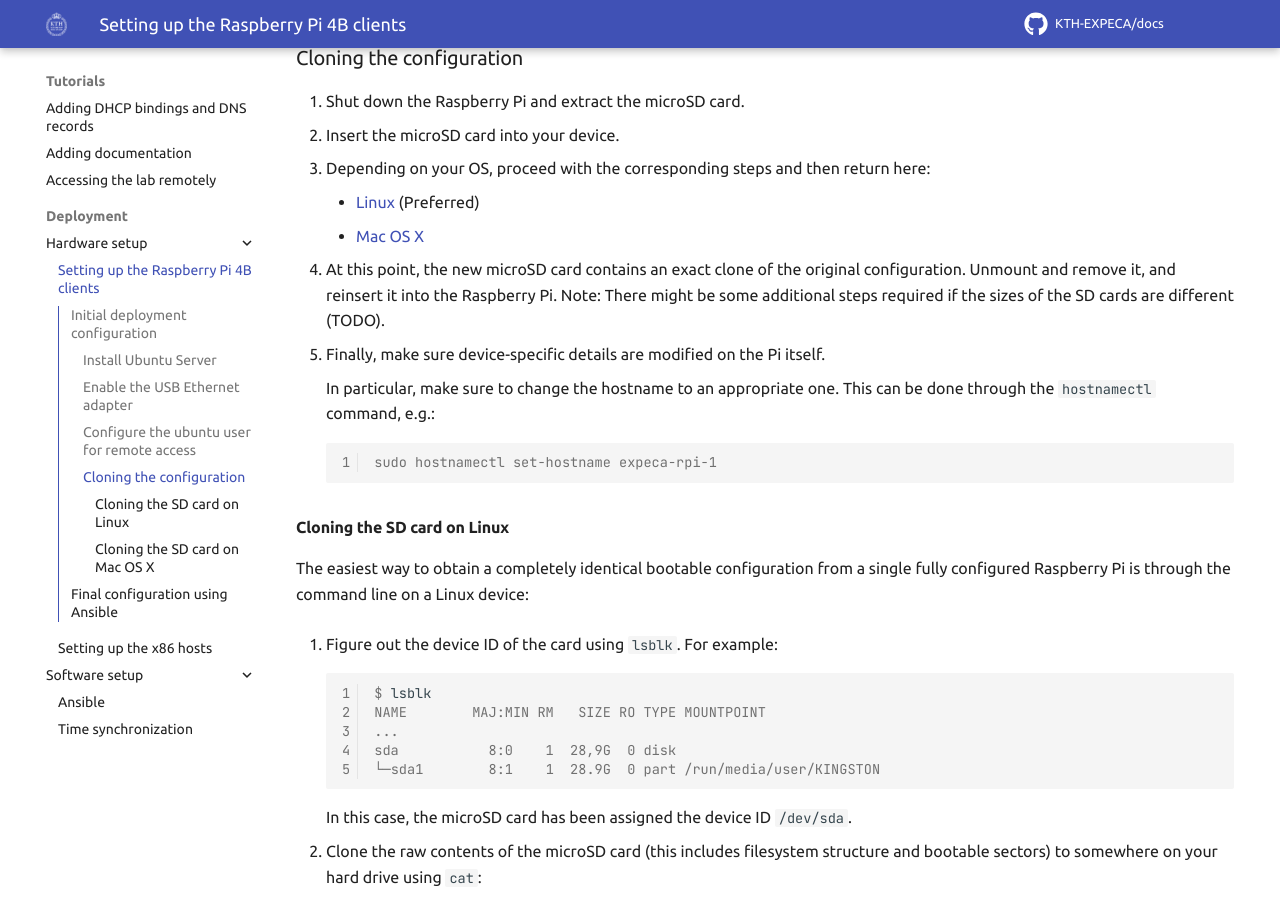
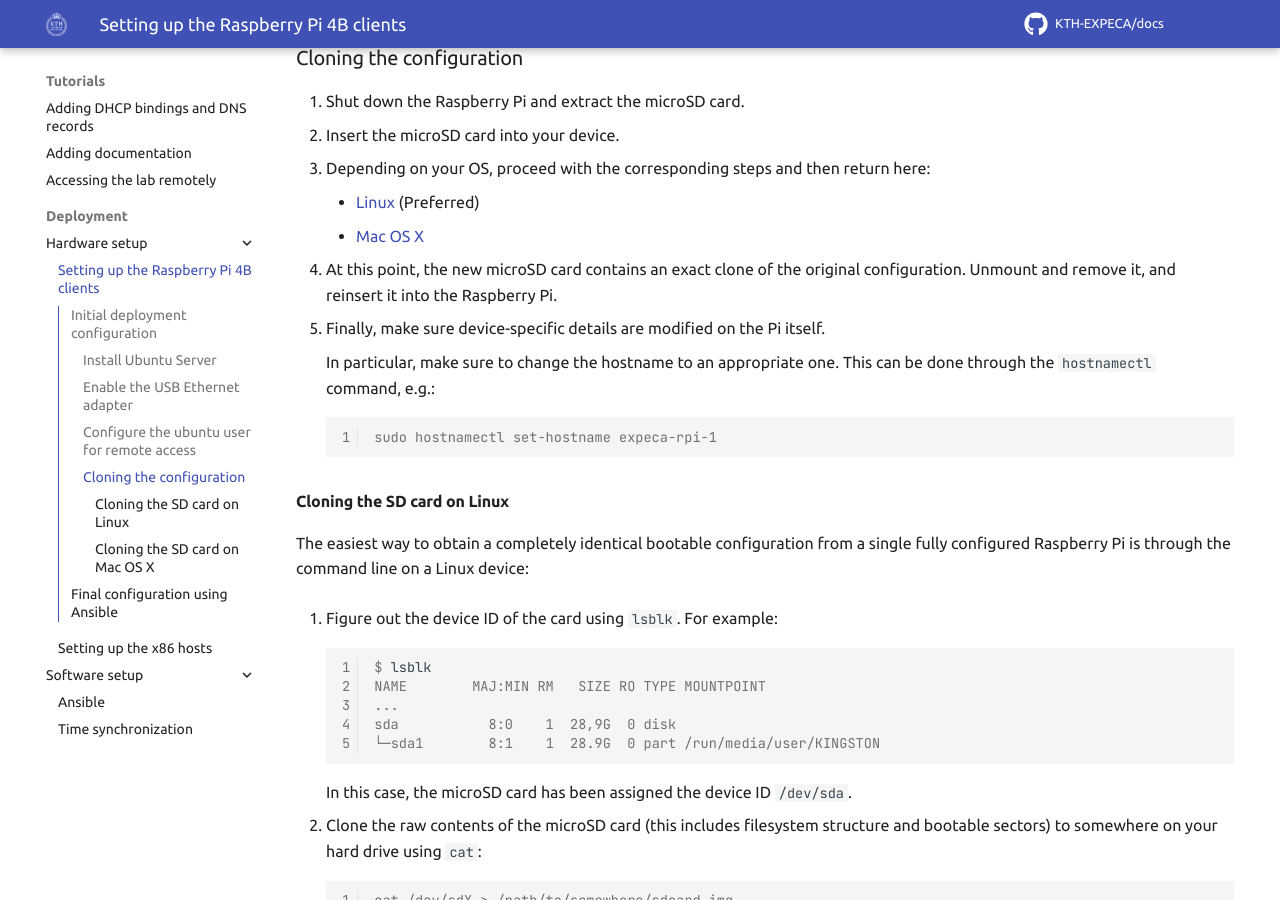
Before and after one commit to KTH-EXPECA/devdocs, an MkDocs documentation site: the page built from docs/tutorials/deployment/hardware_setup/raspberrypis.md, in a window 1280 px wide and 900 px high, scrolled down 1701 px. Built offline with MkDocs 1.6.1 and Material for MkDocs 9.7.7, drawn with Linux system fonts in a browser that asks for light colours; comment, search, counter and statistics services are not loaded.

Commit message:
clearing up some todos

```diff
--- a/docs/tutorials/deployment/hardware_setup/raspberrypis.md
+++ b/docs/tutorials/deployment/hardware_setup/raspberrypis.md
@@ -73,7 +73,7 @@ At this point, the Raspberry Pi is ready for full provisioning and configuration
     - [Mac OS X](#cloning-the-sd-card-on-mac-os-x)
 
 4. At this point, the new microSD card contains an exact clone of the original configuration. Unmount and remove it, and reinsert it into the Raspberry Pi.
-    Note: There might be some additional steps required if the sizes of the SD cards are different (TODO).
+    <!-- Note: There might be some additional steps required if the sizes of the SD cards are different. -->
 
 5. Finally, make sure device-specific details are modified on the Pi itself.
 
```
Also changed, not shown: docs/technical_documents/management_overview.md (+1 -1 lines).
